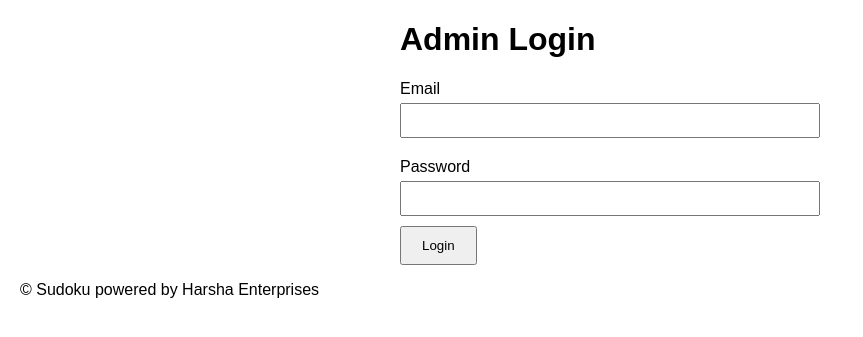
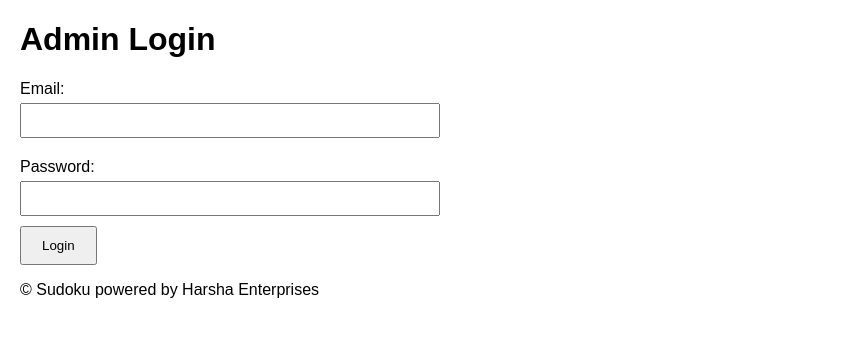
Before and after one commit to harsha86396/sudoku_app, a Flask app: page /admin in a window 1280 px wide. Shown: the part 99-436 px from the top of the page, without its empty margins (0-863 px from the left). Run offline with Flask 3, Linux system fonts and the light colour scheme; some libraries are stand-ins or nearby versions.

Commit message:
Update admin_login.html

```diff
--- a/templates/admin_login.html
+++ b/templates/admin_login.html
@@ -1,12 +1,14 @@
 {% extends 'base.html' %}
 {% block content %}
-<div class="card" style="max-width:480px;margin:auto">
   <h1>Admin Login</h1>
-  {% if err %}<div class="alert err">{{ err }}</div>{% endif %}
-  <form method="post">
-    <label>Email</label><input name="email" type="email" required>
-    <br><label>Password</label><input name="password" type="password" required>
-    <br><button class="btn" type="submit">Login</button>
+  {% if err %}
+    <p style="color: red;">{{ err }}</p>
+  {% endif %}
+  <form method="POST" action="{{ url_for('admin') }}">
+    <label for="email">Email:</label>
+    <input type="email" id="email" name="email" required>
+    <label for="password">Password:</label>
+    <input type="password" id="password" name="password" required>
+    <button type="submit">Login</button>
   </form>
-</div>
 {% endblock %}
```
